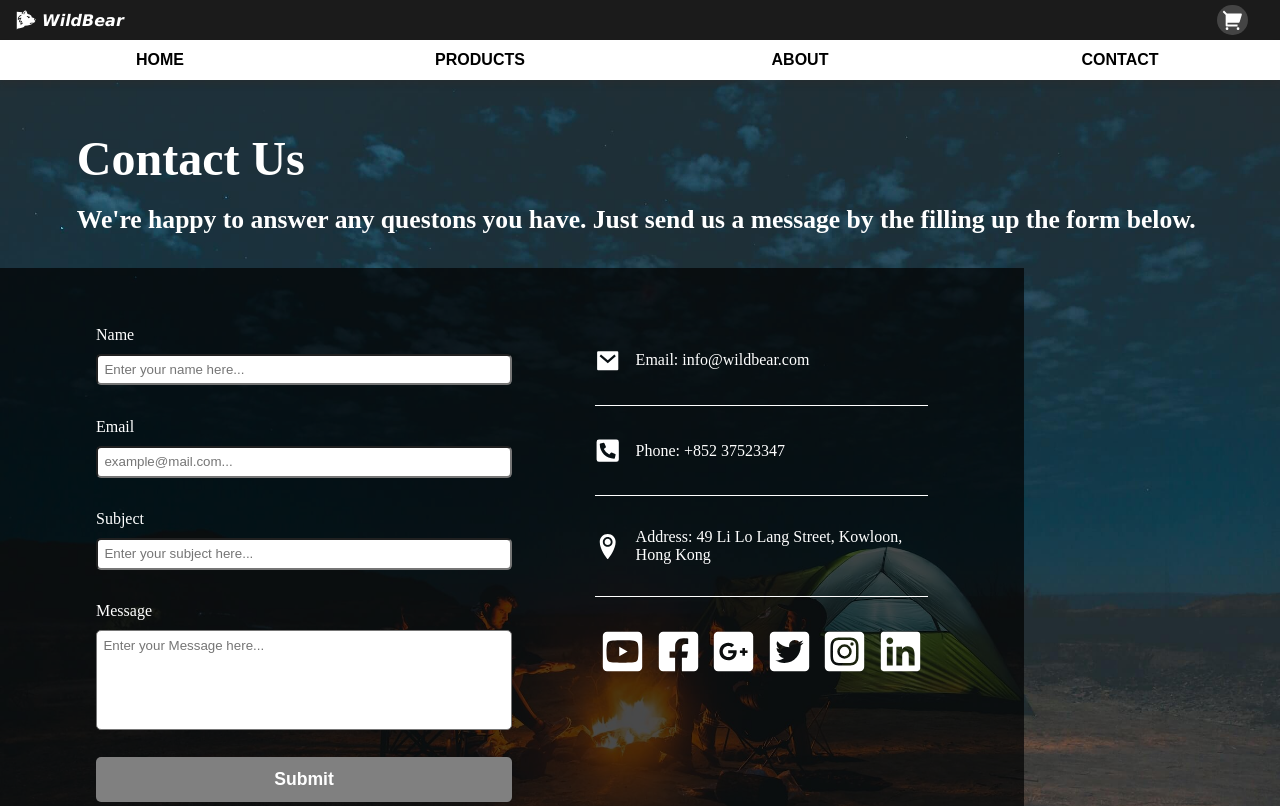
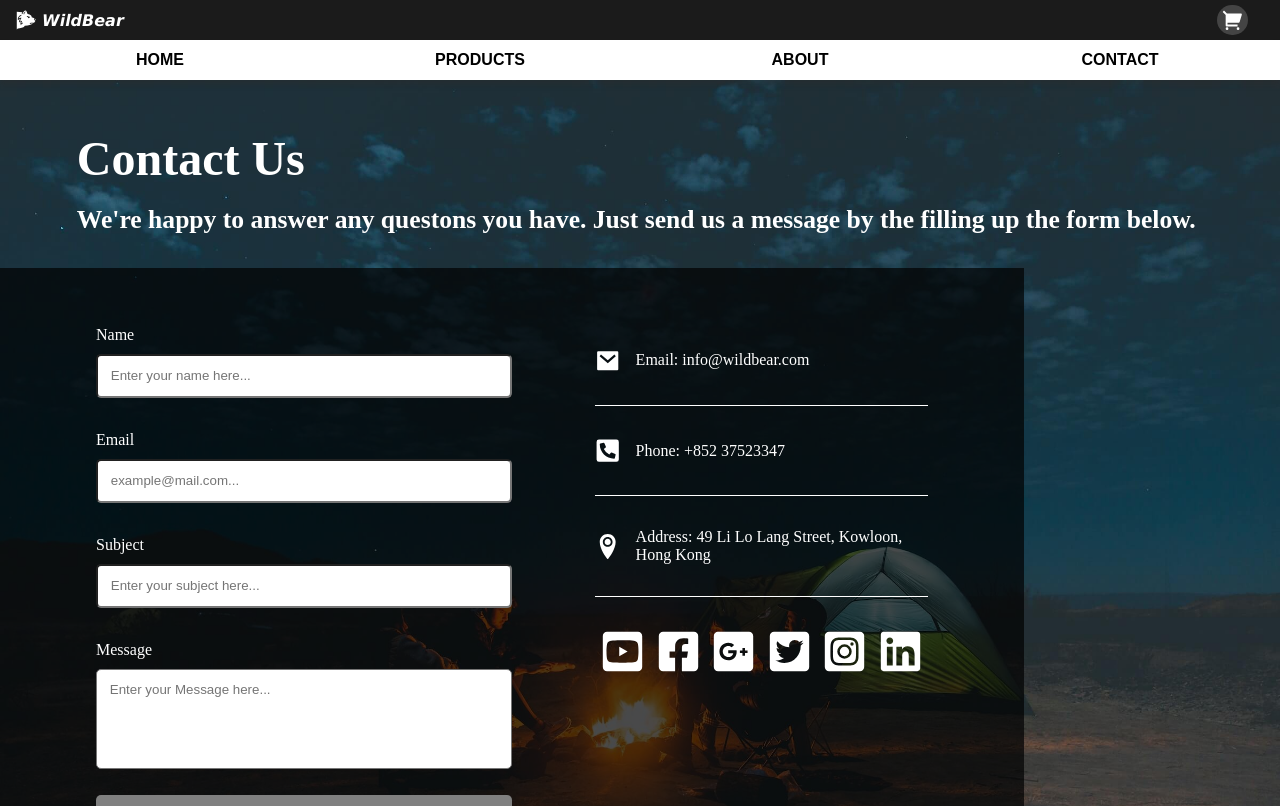
Before and after one commit to davidjpy/wildbear, a React (Create React App) app in the folder frontend/: page /contact in a window 1280 px wide. Shown: the top 806 px of the page. Built offline with nearby package versions, Linux system fonts and the light colour scheme.

Commit message:
Add ScrollTo function

```diff
--- a/frontend/src/common/component/aboutpage/AboutMessage.js
+++ b/frontend/src/common/component/aboutpage/AboutMessage.js
@@ -7,6 +7,10 @@ const AboutMessage = ({ pageRef }) => {
     const aboutRef = useRef();
 
     useEffect(() => {
+        window.scrollTo({
+            top: 0,
+            left: 0
+        });
         setTimeout(() => {
             setShowContent(true);
         }, 200);
--- a/frontend/src/common/component/contactpage/ContactMessage.js
+++ b/frontend/src/common/component/contactpage/ContactMessage.js
@@ -81,6 +81,10 @@ const ContactMessage = ({ pageRef }) => {
     });
 
     useEffect(() => {
+        window.scrollTo({
+            top: 0,
+            left: 0
+        });
         setTimeout(() => {
             setShowContent(true);
         }, 200)
--- a/frontend/src/common/component/successpage/SuccessMessage.js
+++ b/frontend/src/common/component/successpage/SuccessMessage.js
@@ -23,7 +23,7 @@ const SuccessMessage = ({ pageRef }) => {
         window.scrollTo({
             top: 0,
             left: 0
-        })
+        });
     }, []);
 
     useEffect(() => {
--- a/frontend/src/pages/ContactPage.css
+++ b/frontend/src/pages/ContactPage.css
@@ -72,7 +72,7 @@
 }
 
 .contactmessage__input {
-    padding: 0.4rem;
+    padding: 0.8rem;
     margin-bottom: 1.4rem;
     width: 100%;
     border-radius: 5px;
```
